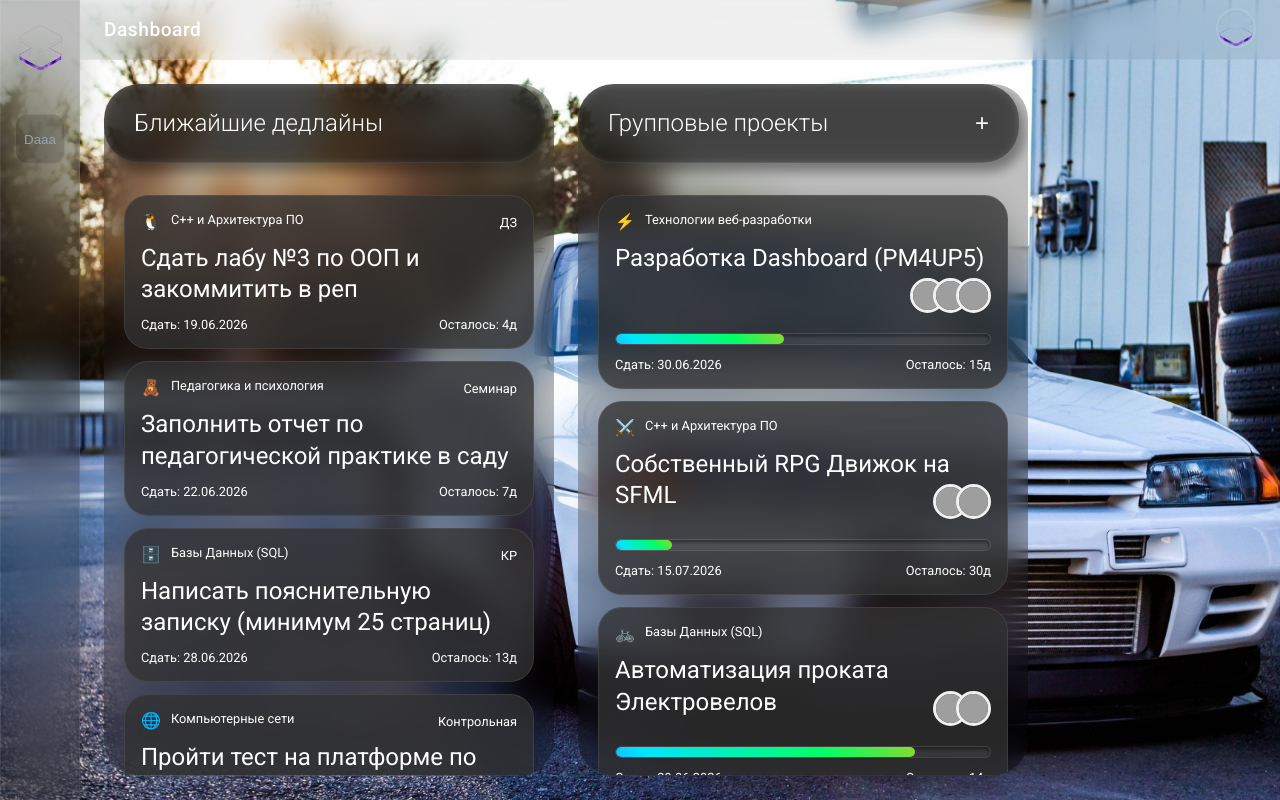
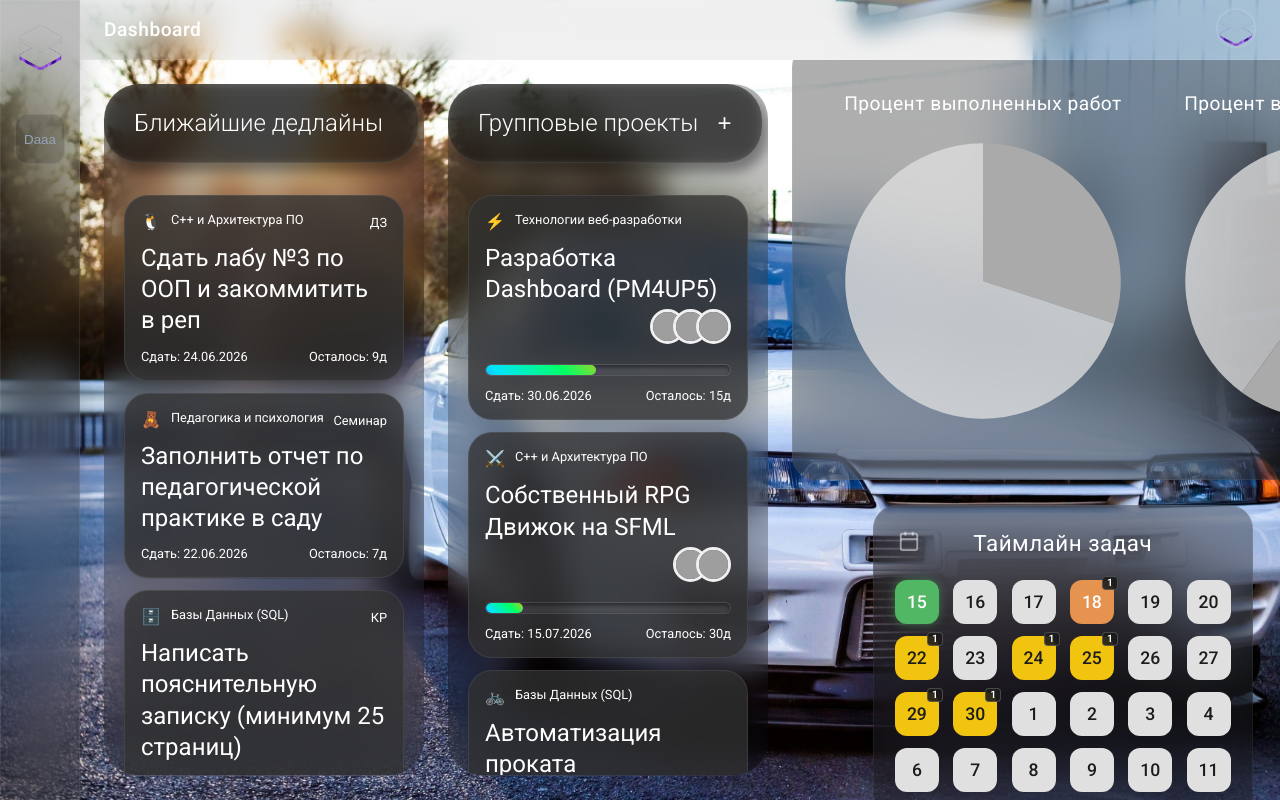
Before and after one commit to SkyW4y/PM4UP5, a React (Vite) app in the folder frontend/: page / in a window 1280 px wide. Built offline with nearby package versions, Linux system fonts and the light colour scheme; grey boxes are pictures that could not be loaded.

Commit message:
Добавленны диаграммы, установленна recharts, и добавлен такс лайн(каллендарь)

```diff
--- a/frontend/package.json
+++ b/frontend/package.json
@@ -12,7 +12,8 @@
   "dependencies": {
     "react": "^19.2.6",
     "react-dom": "^19.2.6",
-    "react-router-dom": "^7.17.0"
+    "react-router-dom": "^7.17.0",
+    "recharts": "^3.8.1"
   },
   "devDependencies": {
     "@eslint/js": "^10.0.1",
--- a/frontend/src/api/mockdata.ts
+++ b/frontend/src/api/mockdata.ts
@@ -16,7 +16,7 @@ export const mockApiDeadlinesShort: ApiDeadlineShort[] = [
         task_class: "Лабораторная работа",
         task_type: "ДЗ",
         short_description: "Сдать лабу №3 по ООП и закоммитить в реп",
-        deadline: "2026-06-19T23:59:59Z", // ISO формат от бэка (удобно парсить)
+        deadline: "2026-06-24", // ISO формат от бэка (удобно парсить)
         subject: {
             id: 10,
             name: "C++ и Архитектура ПО",
--- /dev/null
+++ b/frontend/src/components/MiniCalendar.tsx
@@ -0,0 +1,104 @@
+import "../styles/mini-calendar.css";
+
+interface MiniCalendarProps {
+    deadlines: any[];
+    projects: any[];
+    onDayClick?: (id: number) => void;
+}
+
+export default function MiniCalendar({ deadlines, projects, onDayClick }: MiniCalendarProps) {
+    const totalCells = 24;
+    const gridCells = [];
+
+    let checkDate = new Date();
+
+    while (gridCells.length < totalCells) {
+        if (checkDate.getDay() === 0) {
+            checkDate.setDate(checkDate.getDate() + 1);
+            continue;
+        }
+
+        gridCells.push(new Date(checkDate));
+        checkDate.setDate(checkDate.getDate() + 1);
+    }
+
+    const getDayData = (date: Date, index: number) => {
+        if (index === 0) {
+            return {
+                status: "active",
+                count: 0,
+                firstTaskId: null
+            };
+        }
+
+        const dayStr = String(date.getDate()).padStart(2, "0");
+        const monthStr = String(date.getMonth() + 1).padStart(2, "0");
+        const yearStr = date.getFullYear();
+        const ruDateString = `${dayStr}.${monthStr}.${yearStr}`;
+
+        const dayDeadlines = deadlines.filter(item => item.deadline === ruDateString);
+        const dayProjects = projects.filter(item => item.deadline === ruDateString);
+        const totalTasks = dayDeadlines.length + dayProjects.length;
+
+        if (totalTasks === 0) {
+            return { status: "default", count: 0, firstTaskId: null };
+        }
+
+        const today = new Date();
+        today.setHours(0, 0, 0, 0);
+        const targetDate = new Date(date);
+        targetDate.setHours(0, 0, 0, 0);
+
+        const diffTime = targetDate.getTime() - today.getTime();
+        const daysLeft = Math.max(0, Math.ceil(diffTime / (1000 * 60 * 60 * 24)));
+
+        let status = "yellow";
+        if (daysLeft <= 1) {
+            status = "red";
+        } else if (daysLeft <= 3) {
+            status = "orange";
+        }
+
+        return {
+            status,
+            count: totalTasks,
+            firstTaskId: dayDeadlines[0]?.id /*|| dayProjects[0]?.id */|| null // TODO: когда будут готовы проекты заменить на норм
+        };
+    };
+
+    return (
+        <div className="calendar-card">
+            <div className="calendar-header">
+                <div className="calendar-icon">
+                    <svg width="22" height="22" viewBox="0 0 24 24" fill="none" stroke="currentColor" strokeWidth="2">
+                        <rect x="3" y="4" width="18" height="18" rx="2" ry="2"></rect>
+                        <line x1="16" y1="2" x2="16" y2="6"></line>
+                        <line x1="8" y1="2" x2="8" y2="6"></line>
+                        <line x1="3" y1="10" x2="21" y2="10"></line>
+                    </svg>
+                </div>
+                <h3 className="calendar-month-title">Таймлайн задач</h3>
+            </div>
+
+            <div className="calendar-grid">
+                {gridCells.map((date, index) => {
+                    const dayNumber = date.getDate();
+                    const { status, count, firstTaskId } = getDayData(date, index);
+
+                    return (
+                        <div
+                            key={date.toISOString()}
+                            className={`calendar-day-cell cell-${status}`}
+                            onClick={() => {
+                                if (firstTaskId && onDayClick) onDayClick(firstTaskId);
+                            }}
+                        >
+                            {dayNumber}
+                            {count > 0 && <span className="cell-badge">{count}</span>}
+                        </div>
+                    );
+                })}
+            </div>
+        </div>
+    );
+}
--- /dev/null
+++ b/frontend/src/components/ProgressPieChart.tsx
@@ -0,0 +1,57 @@
+import { PieChart, Pie, Cell, ResponsiveContainer } from "recharts";
+import "../styles/progress-pie-chart.css";
+
+interface ProgressPieChartProps {
+    percentCompleted: number; // 0-100
+}
+
+export default function ProgressPieChart({ percentCompleted }: ProgressPieChartProps) {
+    const validPercent = Math.min(Math.max(percentCompleted, 0), 100);
+    const remainingPercent = 100 - validPercent;
+
+    const data = [
+        { name: "Completed", value: validPercent },
+        { name: "Remaining", value: remainingPercent },
+    ];
+
+    const COLORS = [
+        "rgb(170, 170, 170)",
+        "rgba(220, 220, 220, 0.8)"
+    ];
+
+    return (
+        <div className="chart-card">
+            <h3 className="chart-title">Процент выполненных работ</h3>
+
+            <div className="chart-container">
+                <ResponsiveContainer width="100%" height="100%">
+                    <PieChart>
+                        <Pie
+                            data={data}
+                            cx="50%"
+                            cy="50%"
+                            innerRadius={0}
+                            outerRadius="95%"
+                            dataKey="value"
+                            startAngle={90}
+                            endAngle={-270}
+                            isAnimationActive={false}
+                        >
+                            {data.map((_, index) => (
+                                <Cell
+                                    key={`cell-${index}`}
+                                    fill={COLORS[index]}
+                                    stroke="none"
+                                />
+                            ))}
+                        </Pie>
+                    </PieChart>
+                </ResponsiveContainer>
+
+                <div className="chart-percentage-text">
+                    {validPercent}%
+                </div>
+            </div>
+        </div>
+    );
+}
--- a/frontend/src/pages/DashboardPage.tsx
+++ b/frontend/src/pages/DashboardPage.tsx
@@ -8,10 +8,14 @@ import DashboardProjectCard from "../components/DashboardProjectCard.tsx";
 import DashboardDeadlineModal from "../components/DashboardDeadlineModal.tsx";
 
 import { useDeadlineModal } from "../hooks/useDeadlineModal.ts";
+import MiniCalendar from "../components/MiniCalendar.tsx";
+import ProgressPieChart from "../components/ProgressPieChart.tsx";
 
 function onProjectAddClick() {
     alert("Add Project");
 }
+
+import "../styles/dashboard-page.css"
 
 type DeadlineItem = Awaited<ReturnType<typeof dashboardApi.getDeadlines>>[number];
 type ProjectItem = Awaited<ReturnType<typeof dashboardApi.getProjects>>[number];
@@ -104,7 +108,15 @@ export default function DashboardPage() {
                     />
                 ))}
             </DashboardColumn>
-
+            <div className="dashboard-right-panel">
+                <div className="dashboard-stats">
+                    <ProgressPieChart percentCompleted={30}/>
+                    <ProgressPieChart percentCompleted={60}/>
+                </div>
+                <MiniCalendar deadlines={deadlines} projects={projects}
+                    onDayClick={(taskId) => openModal(taskId)}
+                />
+            </div>
             {isOpen && (
                 <DashboardDeadlineModal
                     isLoading={isModalLoading}
--- /dev/null
+++ b/frontend/src/styles/dashboard-page.css
@@ -0,0 +1,24 @@
+.dashboard-right-panel {
+    display: flex;
+    flex-direction: column;
+    gap: 25px;
+    flex-grow: 1;
+    max-width: 47%;
+    justify-content: center;
+    align-items: center;
+
+}
+
+.dashboard-stats {
+    background-color: rgb(28 28 28 / 0.35);
+    backdrop-filter: blur(40px);
+    border-radius: 24px;
+    padding: 24px 20px;
+    width: 100%;
+    box-sizing: border-box;
+    border: 1px solid rgb(255 255 255 / 0.05);
+    display: flex;
+    flex-direction: row;
+    align-items: center;
+    flex-grow: 1;
+}
--- /dev/null
+++ b/frontend/src/styles/mini-calendar.css
@@ -0,0 +1,99 @@
+.calendar-card {
+    background-color: rgb(28 28 28 / 0.35);
+    backdrop-filter: blur(40px);
+    border-radius: 24px;
+    padding: 24px 20px;
+    width: 100%;
+    max-width: 380px;
+    box-sizing: border-box;
+    border: 1px solid rgb(255 255 255 / 0.05);
+}
+
+.calendar-header {
+    position: relative;
+    display: flex;
+    justify-content: center;
+    align-items: center;
+    margin-bottom: 24px;
+}
+
+.calendar-icon {
+    position: absolute;
+    left: 4px;
+    color: rgb(255 255 255 / 0.5);
+}
+
+.calendar-month-title {
+    margin: 0;
+    font-size: 1.4rem;
+    font-weight: 400;
+    color: #ffffff;
+    letter-spacing: 0.5px;
+}
+
+.calendar-grid {
+    display: grid;
+    grid-template-columns: repeat(6, 1fr);
+    gap: 12px;
+    justify-items: center;
+}
+
+.calendar-day-cell {
+    position: relative;
+    display: flex;
+    justify-content: center;
+    align-items: center;
+    width: 44px;
+    height: 44px;
+    font-size: 1.1rem;
+    font-weight: 500;
+    border-radius: 12px;
+    cursor: pointer;
+    transition: all 0.15s ease;
+    user-select: none;
+}
+
+.calendar-day-cell:hover {
+    transform: scale(1.06);
+    filter: brightness(0.95);
+}
+
+.cell-default {
+    background-color: #e0e0e0;
+    color: #1c1c1c;
+}
+
+.cell-active {
+    background-color: #52b764;
+    color: #ffffff;
+    box-shadow: 0 0 10px rgb(82 183 100 / 0.5);
+}
+
+.cell-red {
+    background-color: #dd6b6b;
+    color: #ffffff;
+}
+
+.cell-orange {
+    background-color: #e5934e;
+    color: #ffffff;
+}
+
+.cell-yellow {
+    background-color: #f1c40f;
+    color: #1c1c1c;
+}
+
+.cell-badge {
+    position: absolute;
+    top: -4px;
+    right: -4px;
+    background-color: rgb(28 28 28 / 0.9);
+    color: #ffffff;
+    font-size: 0.65rem;
+    padding: 1px 4px;
+    border-radius: 4px;
+    font-weight: 600;
+    line-height: 1;
+    border: 1px solid rgb(255 255 255 / 0.2);
+}
--- /dev/null
+++ b/frontend/src/styles/progress-pie-chart.css
@@ -0,0 +1,38 @@
+.chart-card {
+
+    border-radius: 24px;
+    padding: 24px 20px;
+    width: 100%;
+    box-sizing: border-box;
+    flex-grow: 1;
+    display: flex;
+    flex-direction: column;
+    align-items: center;
+}
+
+.chart-title {
+    margin: 0 0 16px 0;
+    font-size: 1.2rem;
+    font-weight: 400;
+    color: #ffffff;
+    text-align: center;
+    letter-spacing: 0.5px;
+}
+
+.chart-container {
+    position: relative;
+    width: 300px;
+    height: 300px;
+    display: flex;
+    justify-content: center;
+    align-items: center;
+}
+
+.chart-percentage-text {
+    position: absolute;
+    font-size: 1.1rem;
+    font-weight: 600;
+    color: #1c1c1c;
+    pointer-events: none;
+    display: none;
+}
```
Also changed, not shown: 1 other file (tests, documents, lock files or other folders).
